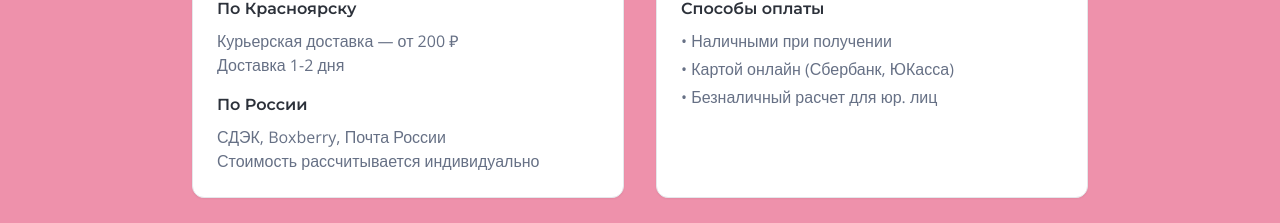
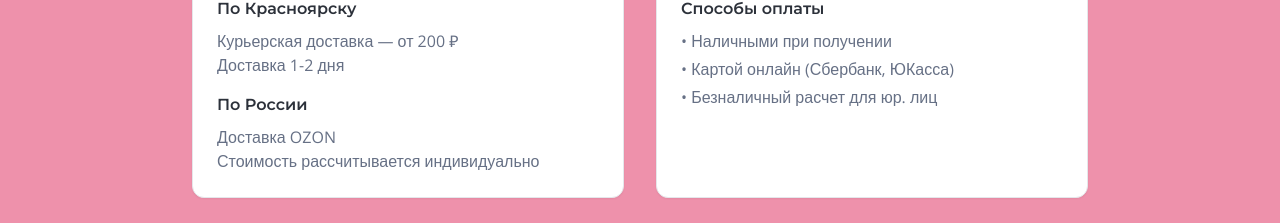
Before and after one commit to pr-poehali-dev/print-sokol-web, a React (Vite) app: page / in a window 1280 px wide. Shown: the part 4400-4623 px from the top of the page. Built offline with nearby package versions, Linux system fonts and the light colour scheme.

Commit message:
В разделе доставка В надписи "По россии" поминяй на текст доставка OZON

```diff
--- a/src/components/sections/ContentSections.tsx
+++ b/src/components/sections/ContentSections.tsx
@@ -185,7 +185,7 @@ export default function ContentSections() {
                 </div>
                 <div>
                   <h4 className="font-semibold mb-2">По России</h4>
-                  <p className="text-muted-foreground">СДЭК, Boxberry, Почта России<br />Стоимость рассчитывается индивидуально</p>
+                  <p className="text-muted-foreground">Доставка OZON<br />Стоимость рассчитывается индивидуально</p>
                 </div>
               </CardContent>
             </Card>
```
